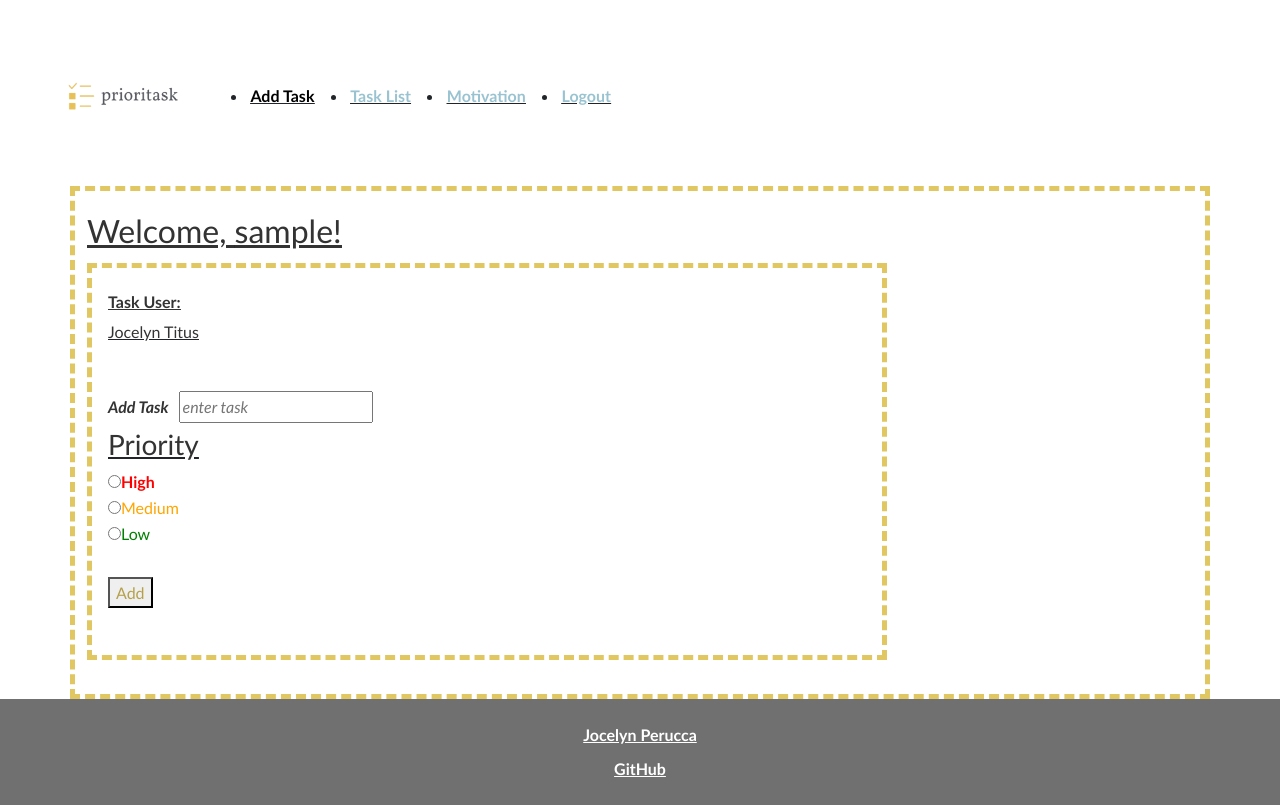
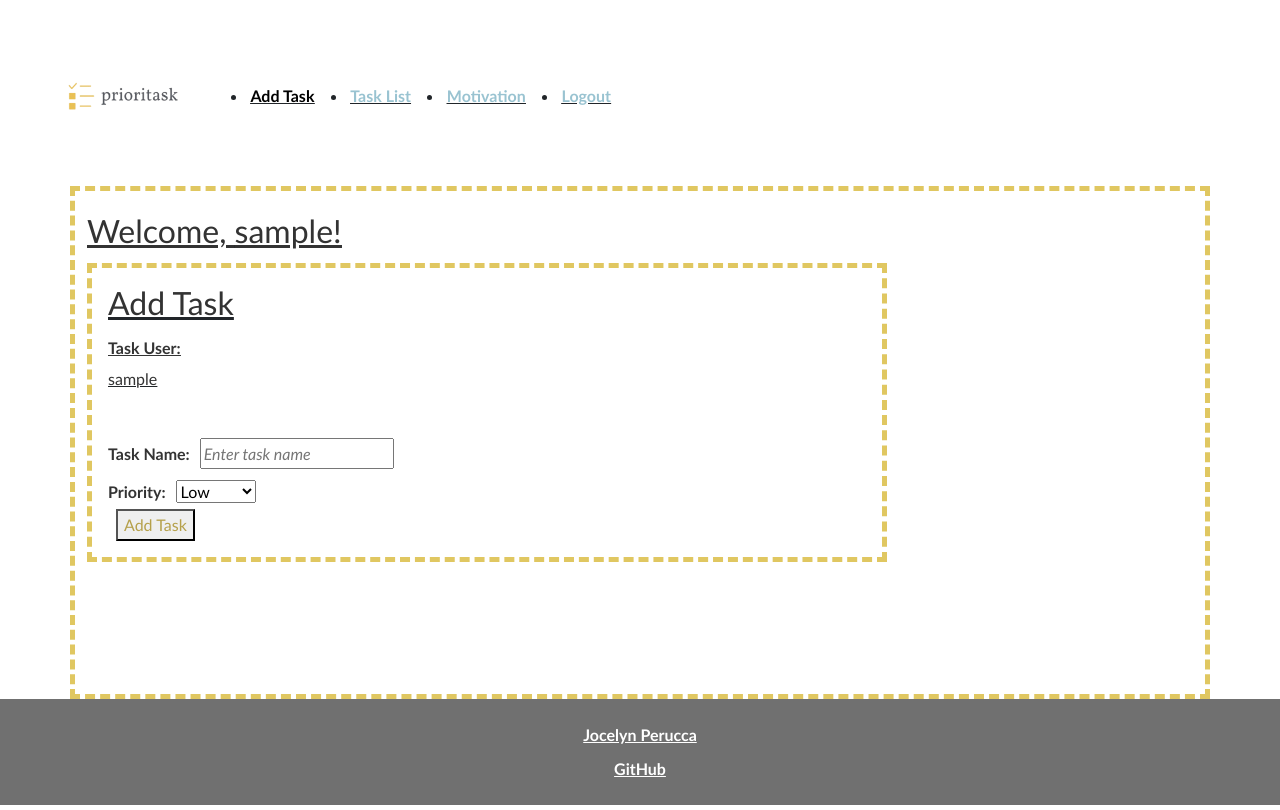
Before and after one commit to jocelynperucca/startup, a React (Vite) app: page /addTask in a window 1280 px wide. Built offline with nearby package versions, Linux system fonts and the light colour scheme; sample sign-in values are in the browser's storage.

Commit message:
username shows up on add task, slight design change to taskList

```diff
--- a/src/addTask/addTask.jsx
+++ b/src/addTask/addTask.jsx
@@ -1,36 +1,29 @@
 import React from 'react';
-import './addTask.css'
+import './addTask.css';
 
-export function AddTask() {
+export function AddTask({ userName }) {
   return (
     <main>
+      <h2>Add Task</h2>
       <div>Task User:</div>
-            <p>Jocelyn Titus</p>
+      <p>{userName}</p>
+      <br />{/* Displaying the username */}
 
-            <br />
-
-            {/* Add task with priority */}
+      <form>
         <div>
-                <label htmlFor="addtask">Add Task</label>
-                <input type="text" placeholder="enter task" id="addtask" />
+          <label htmlFor="taskName">Task Name:</label>
+          <input type="text" id="taskName" placeholder="Enter task name" />
         </div>
-
-            {/* Priority selection */}
-            <h3>Priority</h3>
-            <input type="radio" id="priority1" name="priority" value="High" />
-            <label htmlFor="priority1"> High</label><br />
-            <input type="radio" id="priority2" name="priority" value="Medium" />
-            <label htmlFor="priority2"> Medium</label><br />
-            <input type="radio" id="priority3" name="priority" value="Low" />
-            <label htmlFor="priority3"> Low</label><br />
-
-            <br />
-
         <div>
-                <button>Add</button>
+          <label htmlFor="taskPriority">Priority:</label>
+          <select id="taskPriority">
+            <option value="low">Low</option>
+            <option value="medium">Medium</option>
+            <option value="high">High</option>
+          </select>
         </div>
-
-            <br />
+        <button type="submit">Add Task</button>
+      </form>
     </main>
   );
 }
--- a/src/app.jsx
+++ b/src/app.jsx
@@ -75,7 +75,7 @@ export default function App() {
                         />
                         <Route
                             path='/addTask'
-                            element={authState === AuthState.Authenticated ? <AddTask /> : <Navigate to="/" replace />}
+                            element={authState === AuthState.Authenticated ? <AddTask userName={userName} /> : <Navigate to="/" replace />}
                         />
                         <Route
                             path='/taskList'
--- a/src/taskList/taskList.jsx
+++ b/src/taskList/taskList.jsx
@@ -4,6 +4,7 @@ import './taskList.css';
 export function TaskList({ userName }) {
   return (
     <main>
+        <h2>Task List</h2>
       <div>Task User:</div>
       <p>{userName}</p>
       <br />
```
Lines whose indentation alone changed are shown as unchanged.
